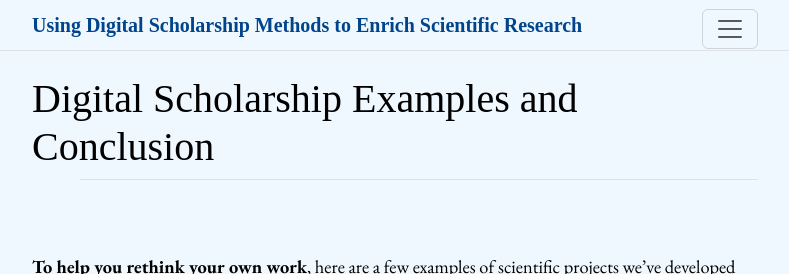
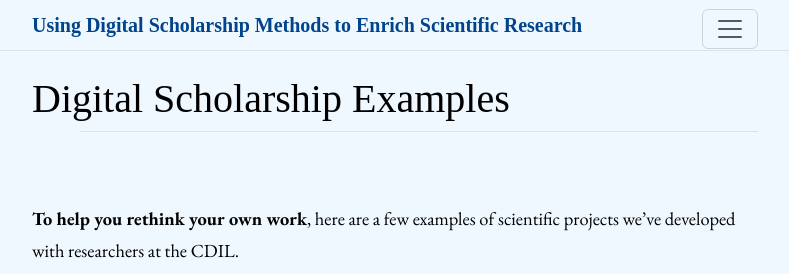
Before and after one commit to aweymo-ui/ds_science, a Jekyll site: the page built from content/3_examples.md, in a window 1280 px wide and 900 px high, cut to the strip 0-274 px from the top of the window. Shown: the whole strip, without its empty margins (245-1034 px from the left). Built offline with Jekyll 4.4.1, drawn with Linux system fonts in a browser that asks for light colours; some web fonts are replaced; some of the changed text lies outside the part shown.

Commit message:
revise chapter title

```diff
--- a/content/3_examples.md
+++ b/content/3_examples.md
@@ -1,6 +1,6 @@
 ---
-title: Digital Scholarship Examples and Conclusion
-nav: Digital Scholarship Examples and Conclusion
+title: Digital Scholarship Examples
+nav: Digital Scholarship Examples
 gallery: true
 ---
 
```
